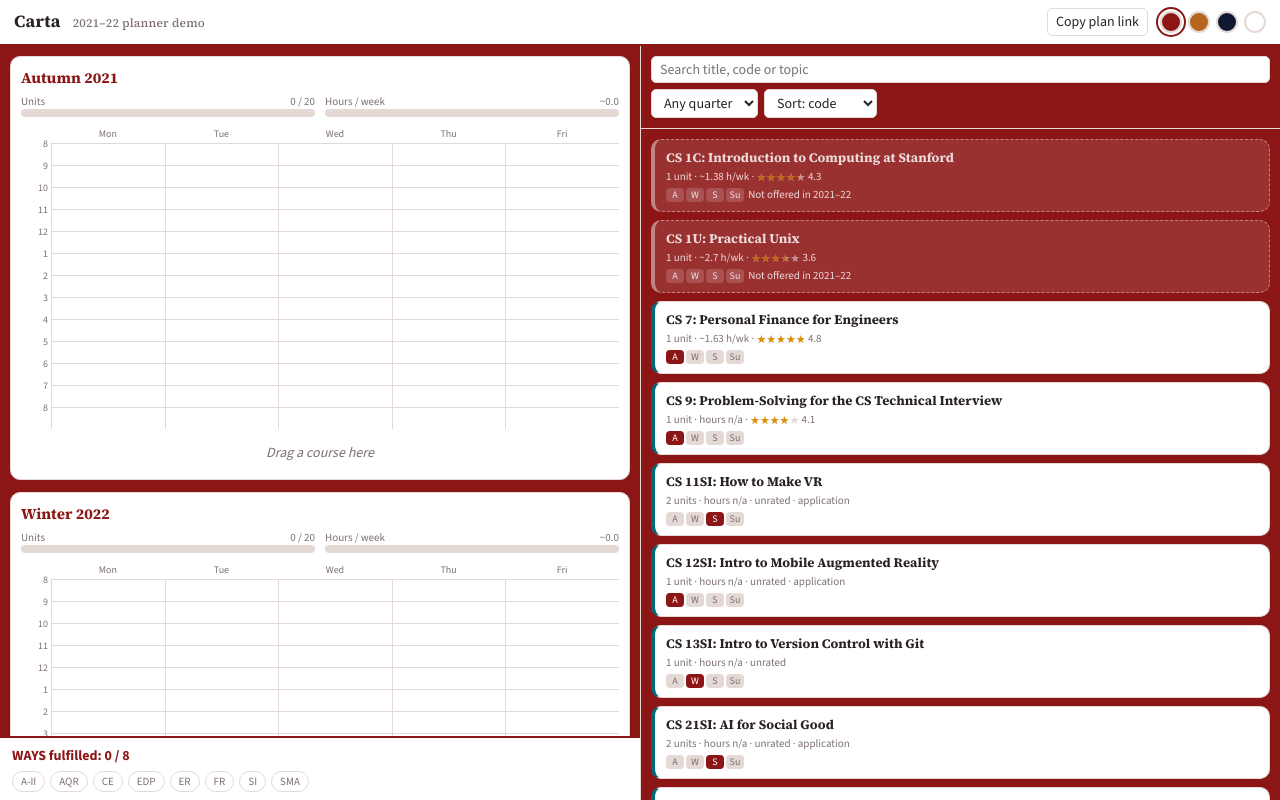
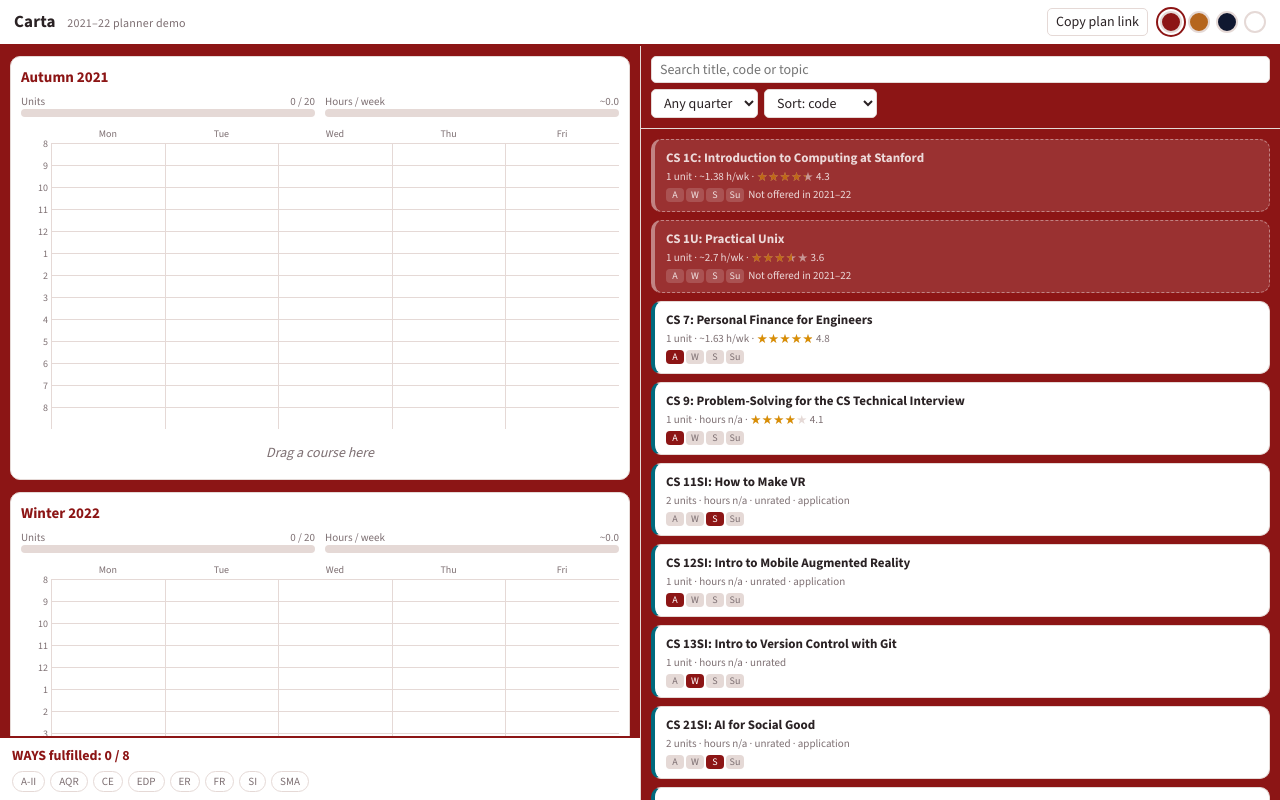
Before and after one commit to mintongli0125/CartaDemo, a plain HTML site: page index.html in a window 1280 px wide. Drawn offline with nearby package versions, Linux system fonts and the light colour scheme.

Commit message:
Update styles.css

```diff
--- a/css/styles.css
+++ b/css/styles.css
@@ -18,8 +18,8 @@
   --line: #e5d9d6;
   --radius: 10px;
   --bad: #d32f2f;
-  --font: "Source Sans 3", "Source Sans Pro", "Segoe UI", system-ui, sans-serif;
-  --font-head: "Source Serif 4", "Source Serif Pro", Georgia, "Times New Roman", serif;
+  --font: "Source Sans 3", "Source Sans Pro", "Segoe UI", system-ui, -apple-system, sans-serif;
+  --font-head: var(--font); /* one family for everything in the cardinal theme */
   --fs: 14px;
   --hour: 22px; /* overwritten from JS (HOUR_PX) */
 
```
